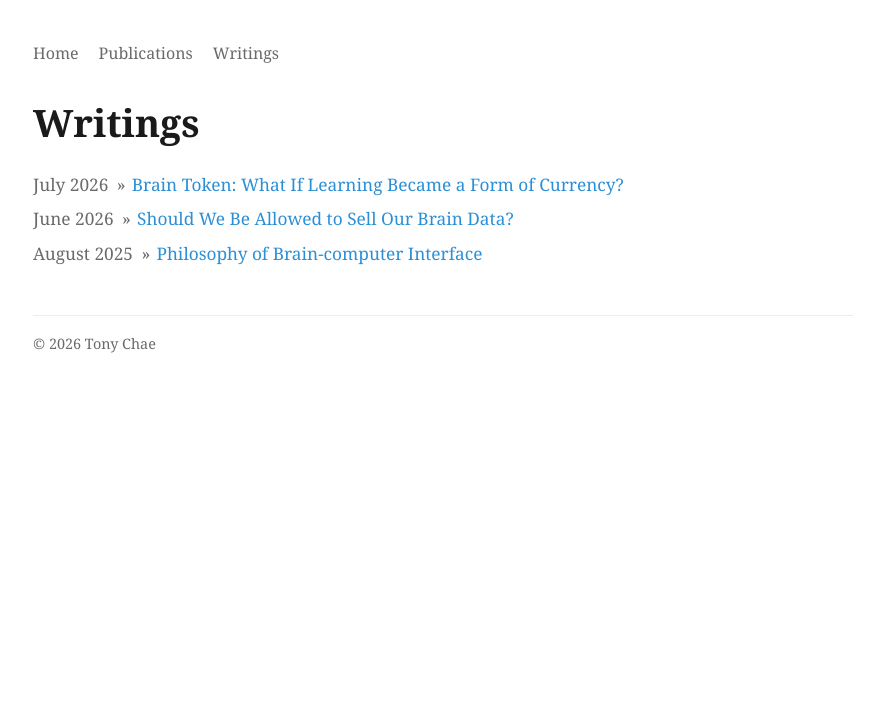
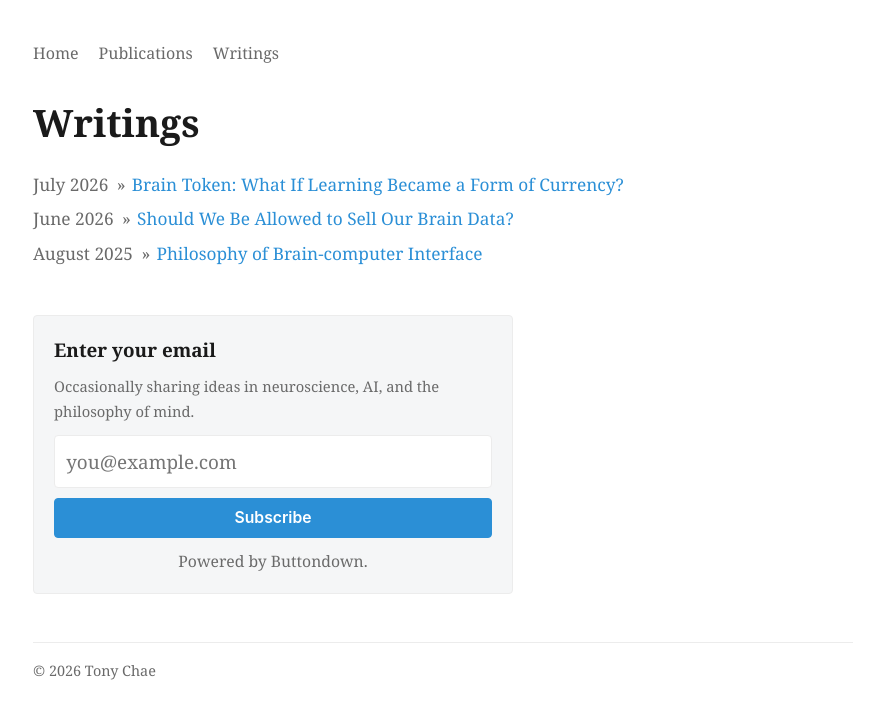
Before and after one commit to tonychae01/learning-by-doing, a Jekyll site: the page built from writings.html, in a window 1280 px wide. Shown: the top 719 px of the page, without its empty margins (197-1081 px from the left). Built offline with Jekyll 4.4.1, drawn with Linux system fonts in a browser that asks for light colours; a style sheet for code colours, icons or effects is not loaded.

Commit message:
Add Buttondown email subscriptions

```diff
--- a/_config.yml
+++ b/_config.yml
@@ -3,6 +3,7 @@ description: "writings"
 url: "https://tonychae01.github.io"
 baseurl: "/learning-by-doing"
 markdown: kramdown
+buttondown_username: "tonyschae"
 
 collections:
   writings:
--- /dev/null
+++ b/_includes/subscribe.html
@@ -0,0 +1,14 @@
+{% if site.buttondown_username and site.buttondown_username != "" %}
+<section class="subscribe" aria-label="Email subscription">
+  <form action="https://buttondown.com/api/emails/embed-subscribe/{{ site.buttondown_username }}" method="post" class="subscribe-form embeddable-buttondown-form">
+    <label for="bd-email">Enter your email</label>
+    <p>Occasionally sharing ideas in neuroscience, AI, and the philosophy of mind.</p>
+    <input id="bd-email" name="email" type="email" placeholder="you@example.com" autocomplete="email" required>
+    <button type="submit">Subscribe</button>
+    <small>
+      Powered by
+      <a href="https://buttondown.com/refer/{{ site.buttondown_username }}" target="_blank" rel="noopener">Buttondown</a>.
+    </small>
+  </form>
+</section>
+{% endif %}
--- a/_layouts/default.html
+++ b/_layouts/default.html
@@ -19,8 +19,12 @@
     {{ content }}
   </main>
 
+  {% if page.collection == "writings" %}
+    {% include subscribe.html %}
+  {% endif %}
+
   <footer class="site-footer">
-    &copy; {{ site.time | date: "%Y" }} {{ site.title }}
+    &copy; {{ site.time | date: "%Y" }} <a href="{{ '/' | relative_url }}">{{ site.title }}</a>
   </footer>
 </body>
 </html>
--- a/assets/style.css
+++ b/assets/style.css
@@ -221,6 +221,50 @@ hr { border: 0; border-top: 1px solid var(--border); margin: 2rem 0; }
 .writings-index a { color: var(--link); }
 .writings-index a:hover { text-decoration: underline; }
 
+.subscribe {
+  margin-top: 3rem;
+  max-width: 480px;
+}
+.subscribe-form {
+  display: flex;
+  flex-direction: column;
+  gap: .6rem;
+  padding: 1.15rem 1.25rem;
+  border: 1px solid var(--border);
+  border-radius: 4px;
+  background: #f5f6f7;
+}
+.subscribe-form label { font-weight: 600; }
+.subscribe-form p { margin: -.15rem 0 .1rem; color: var(--muted); font-size: .92rem; }
+.subscribe-form input {
+  padding: .6rem .7rem;
+  border: 1px solid var(--border);
+  border-radius: 4px;
+  background: #fff;
+  color: var(--text);
+  font: inherit;
+}
+.subscribe-form input:focus {
+  border-color: var(--accent);
+  outline: 2px solid var(--accent-soft);
+  outline-offset: 1px;
+}
+.subscribe-form button {
+  padding: .6rem .9rem;
+  border: 1px solid var(--accent);
+  border-radius: 4px;
+  background: var(--accent);
+  color: #fff;
+  font-family: -apple-system, "Segoe UI", Roboto, "Helvetica Neue", Arial, sans-serif;
+  font-size: .833em;
+  font-weight: 600;
+  letter-spacing: 0;
+  cursor: pointer;
+}
+.subscribe-form button:hover { filter: brightness(.92); }
+.subscribe-form small { color: var(--muted); text-align: center; }
+.subscribe-form small a { color: inherit; }
+
 footer.site-footer {
   margin-top: 3rem;
   padding-top: 1rem;
--- a/writings.html
+++ b/writings.html
@@ -18,3 +18,5 @@ permalink: /writings/
     {% endif %}
   {% endfor %}
 </ul>
+
+{% include subscribe.html %}
```
